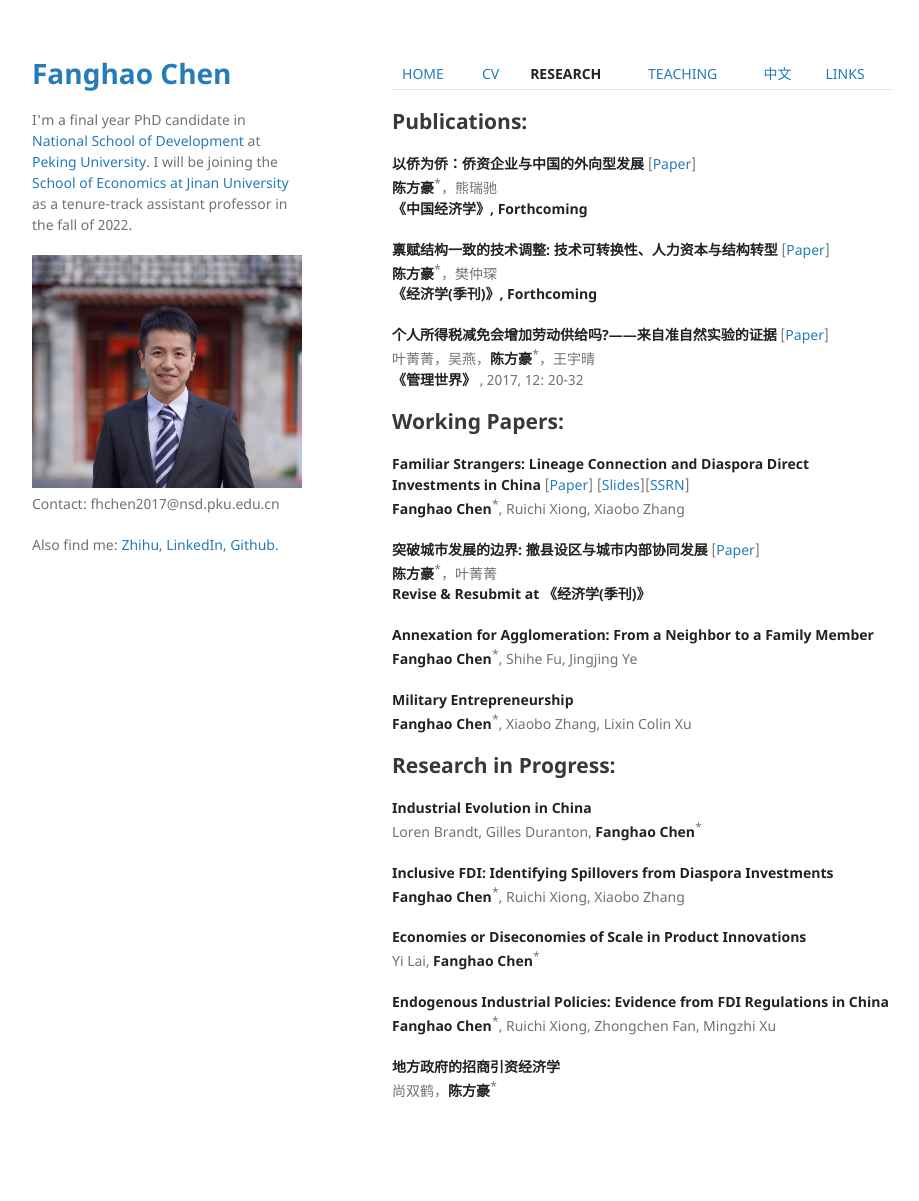
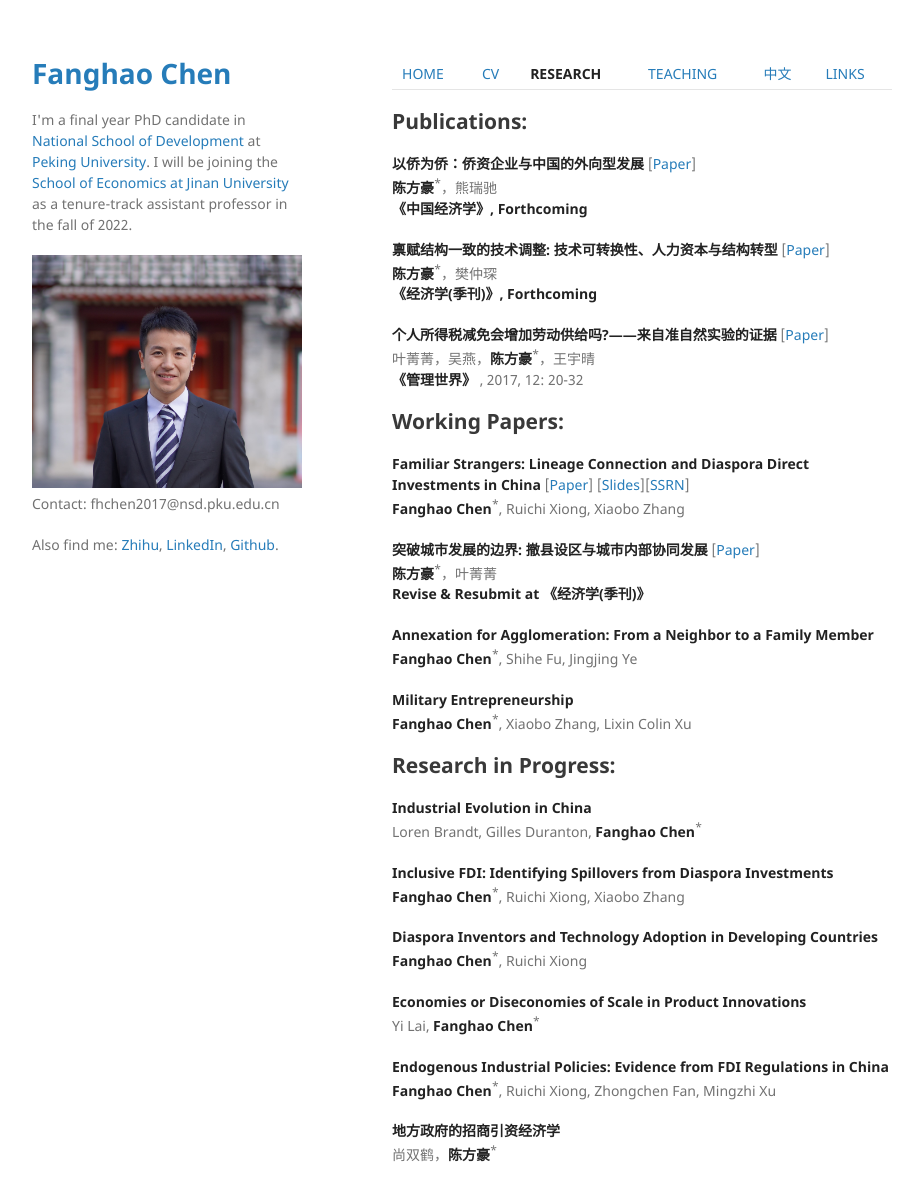
Before and after one commit to FanghaoChen/homepage, a Jekyll site: the page built from research.md, in a window 1280 px wide and 1235 px high. Shown: the top 1201 px of the window, without its empty margins (178-1097 px from the left). Built offline with Jekyll 4.4.1, drawn with Linux system fonts in a browser that asks for light colours.

Commit message:
Update research.md

```diff
--- a/research.md
+++ b/research.md
@@ -41,6 +41,9 @@ Loren Brandt, Gilles Duranton, **Fanghao Chen**<sup>*</sup>
 **Inclusive FDI: Identifying Spillovers from Diaspora Investments** <br/>
 **Fanghao Chen**<sup>*</sup>, Ruichi Xiong, Xiaobo Zhang
 
+**Diaspora Inventors and Technology Adoption in Developing Countries** <br/>
+**Fanghao Chen**<sup>*</sup>, Ruichi Xiong
+
 **Economies or Diseconomies of Scale in Product Innovations** <br/>
 Yi Lai, **Fanghao Chen**<sup>*</sup>
 
```
